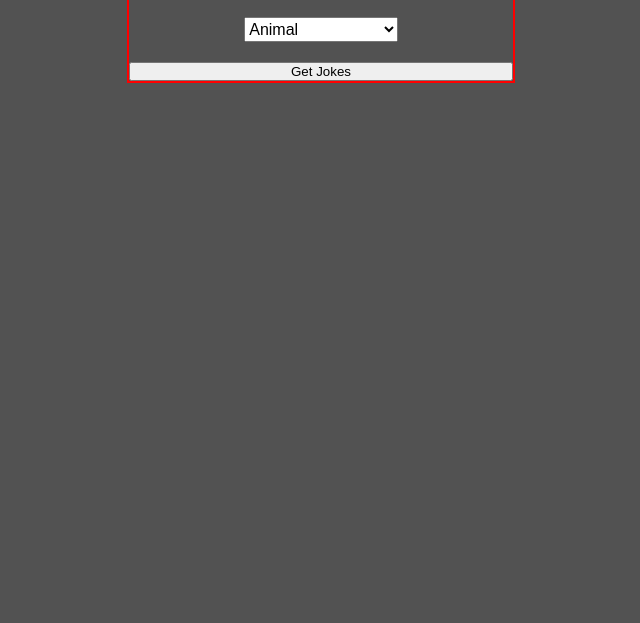
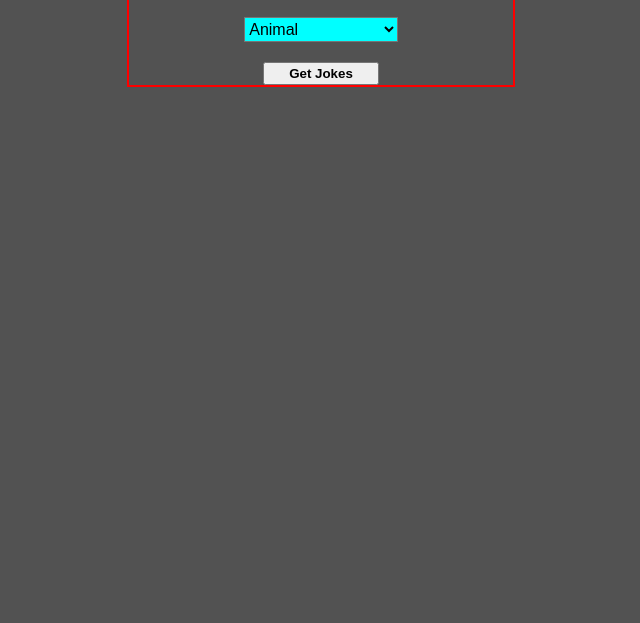
Before and after one commit to Kkebuka/ChuckNorrris-jokes, a plain HTML site: page index.html in a window 1280 px wide. Shown: the part 177-800 px from the top of the page, without its empty margins (321-961 px from the left). Drawn offline with Linux system fonts and the light colour scheme.

Commit message:
input adjust

```diff
--- a/styles.css
+++ b/styles.css
@@ -58,4 +58,11 @@ select{
     font-size: 1rem;
     font-weight: 500;
     margin: 20px 0px;
+    background-color: aqua;
 }
+.get-jokes {
+    width: 30%;
+    height: 23px;
+    font-weight: 600;
+    margin: auto;
+}
```
